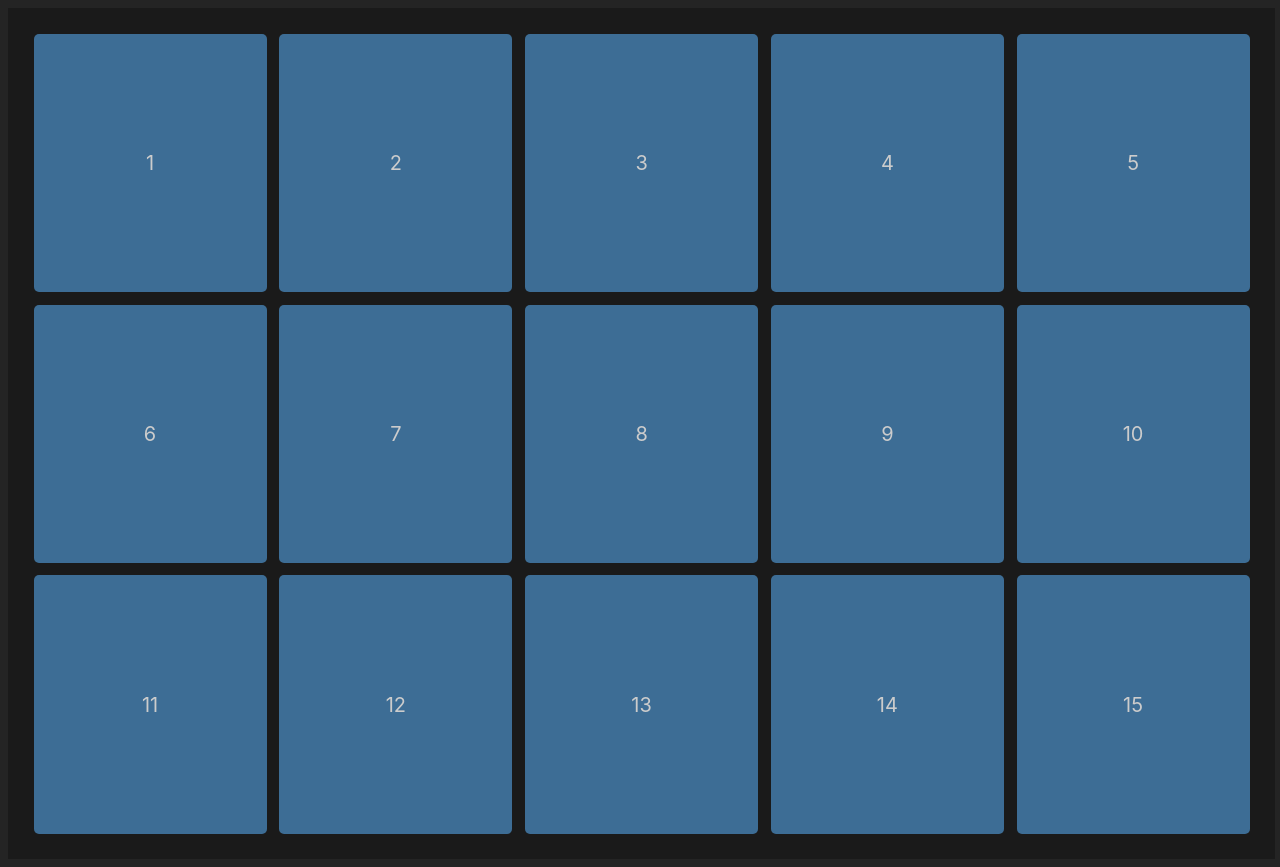
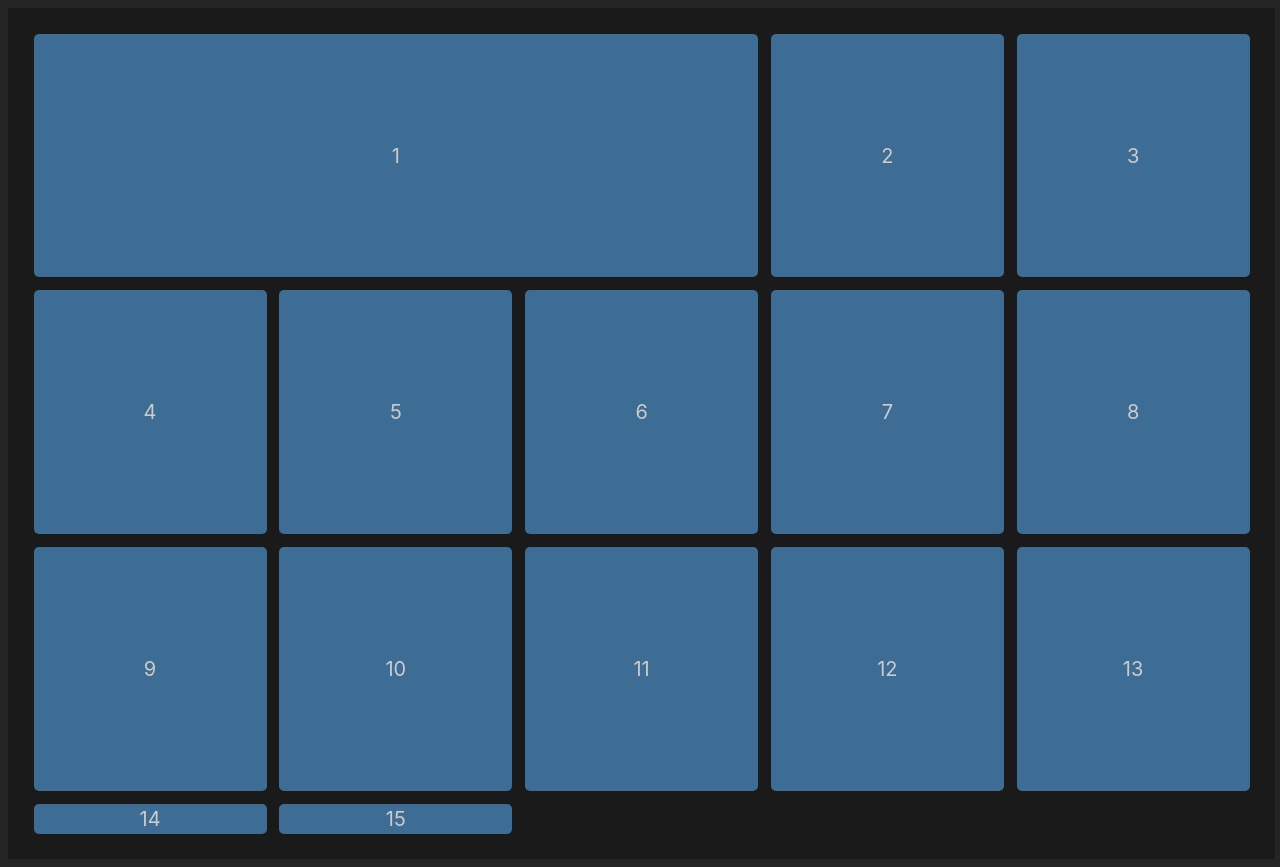
Before and after one commit to AndrewBubnov/draggable-grid, a React (Vite) app: page / in a window 1280 px wide. Built offline with nearby package versions, Linux system fonts and the light colour scheme.

Commit message:
Initial commit

```diff
--- a/src/App.module.css
+++ b/src/App.module.css
@@ -18,3 +18,8 @@
     color: #ccc;
     font-size: 20px;
 }
+
+.activeInvestigations {
+    grid-column: 1 / span 3;
+    grid-row: 1 / span 1;
+}
--- a/src/App.tsx
+++ b/src/App.tsx
@@ -1,13 +1,26 @@
 import styles from './App.module.css';
 import { DragContainer } from './components/DragContainer';
-import { nanoid } from 'nanoid';
 
-const items = Array.from({ length: 15 }, (_, i) => (
-	<div key={nanoid()} className={styles.item}>
-		{i + 1}
-	</div>
-));
-
-const App = () => <DragContainer className={styles.grid}>{items}</DragContainer>;
+function App() {
+	return (
+		<DragContainer className={styles.grid}>
+			<div className={`${styles.item} ${styles.activeInvestigations}`}>1</div>
+			<div className={styles.item}>2</div>
+			<div className={styles.item}>3</div>
+			<div className={styles.item}>4</div>
+			<div className={styles.item}>5</div>
+			<div className={styles.item}>6</div>
+			<div className={styles.item}>7</div>
+			<div className={styles.item}>8</div>
+			<div className={styles.item}>9</div>
+			<div className={styles.item}>10</div>
+			<div className={styles.item}>11</div>
+			<div className={styles.item}>12</div>
+			<div className={styles.item}>13</div>
+			<div className={styles.item}>14</div>
+			<div className={styles.item}>15</div>
+		</DragContainer>
+	);
+}
 
 export default App;
--- a/src/constants.ts
+++ b/src/constants.ts
@@ -3,3 +3,5 @@ export const DELTA_Y = '--delta-y';
 export const GAP = 'grid-gap';
 export const TEMPLATE_COLUMNS = 'grid-template-columns';
 export const TEMPLATE_ROWS = 'grid-template-rows';
+export const SPAN = 'grid-column-end';
+export const AUTO = 'auto';
--- a/src/hooks/useLayout.ts
+++ b/src/hooks/useLayout.ts
@@ -1,24 +1,28 @@
 import { useLayoutEffect, useRef, useState } from 'react';
-import { ChildrenStyle, DragStatus } from '../types';
+import { Child, DragStatus } from '../types';
 import { getInitialChildrenStyle } from '../utils/getInitialChildrenStyle';
-import { GAP, TEMPLATE_COLUMNS, TEMPLATE_ROWS } from '../constants';
+import { AUTO, GAP, SPAN, TEMPLATE_COLUMNS, TEMPLATE_ROWS } from '../constants';
 
 export const useLayout = () => {
-	const [layout, setLayout] = useState<ChildrenStyle>({} as ChildrenStyle);
+	const [layout, setLayout] = useState<Child>({} as Child);
 	const [columnWidth, setColumnWidth] = useState<number>(0);
 	const [rowHeight, setRowHeight] = useState<number>(0);
 
-	const startLayout = useRef<ChildrenStyle>({} as ChildrenStyle);
+	const startLayout = useRef<Child>({} as Child);
 	const tiles = useRef<{ start: string | ''; end: string | '' }>({ start: '', end: '' });
 	const ref = useRef<HTMLDivElement>(null);
 
 	useLayoutEffect(() => {
 		if (!ref.current) return;
-		const childCoords = Array.from(ref.current?.children || []).map(child => ({
-			id: child.id,
-			coords: child.getBoundingClientRect(),
-		}));
-		const initLayout = getInitialChildrenStyle(childCoords) as ChildrenStyle;
+		const childCoords = Array.from(ref.current?.children || []).map(child => {
+			const computedWidth = getComputedStyle(child).getPropertyValue(SPAN);
+			return {
+				id: child.id,
+				coords: child.getBoundingClientRect(),
+				width: computedWidth === AUTO ? 1 : +computedWidth.split(' ')[1],
+			};
+		});
+		const initLayout = getInitialChildrenStyle(childCoords) as Child;
 		startLayout.current = initLayout;
 		setLayout(initLayout);
 	}, []);
--- a/src/hooks/useRenderStyle.ts
+++ b/src/hooks/useRenderStyle.ts
@@ -1,10 +1,10 @@
 import { useEffect, useMemo, useState } from 'react';
 import { DELTA_X, DELTA_Y } from '../constants';
-import { ChildrenStyle } from '../types';
+import { Child } from '../types';
 
 interface UseRenderStyle {
-	startLayout: ChildrenStyle;
-	childrenStyle: ChildrenStyle;
+	startLayout: Child;
+	childrenStyle: Child;
 	columnWidth: number;
 	rowHeight: number;
 	id: string;
--- a/src/utils/getInitialChildrenStyle.ts
+++ b/src/utils/getInitialChildrenStyle.ts
@@ -1,10 +1,10 @@
-import { Coords, TempStyle } from '../types';
+import { Coords, TempChild } from '../types';
 
-export const getInitialChildrenStyle = (array: { id: string; coords: Coords }[]) => {
+export const getInitialChildrenStyle = (array: { id: string; coords: Coords; width: number }[]) => {
 	const sortedColumns = array.sort((a, b) => a.coords.x - b.coords.x);
 	let currentX = sortedColumns[0].coords.x;
 	let currentGridColumn = 1;
-	let style: TempStyle = {};
+	let style: TempChild = {};
 	sortedColumns.forEach(col => {
 		if (col.coords.x > currentX) {
 			currentX = col.coords.x;
@@ -12,7 +12,7 @@ export const getInitialChildrenStyle = (array: { id: string; coords: Coords }[])
 		}
 		style = {
 			...style,
-			[col.id]: { gridColumn: currentGridColumn },
+			[col.id]: { gridColumn: currentGridColumn, width: col.width },
 		};
 	});
 	const sortedRaws = array.sort((a, b) => a.coords.y - b.coords.y);
```
Also changed, not shown: src/types.ts (+4 -4 lines).
